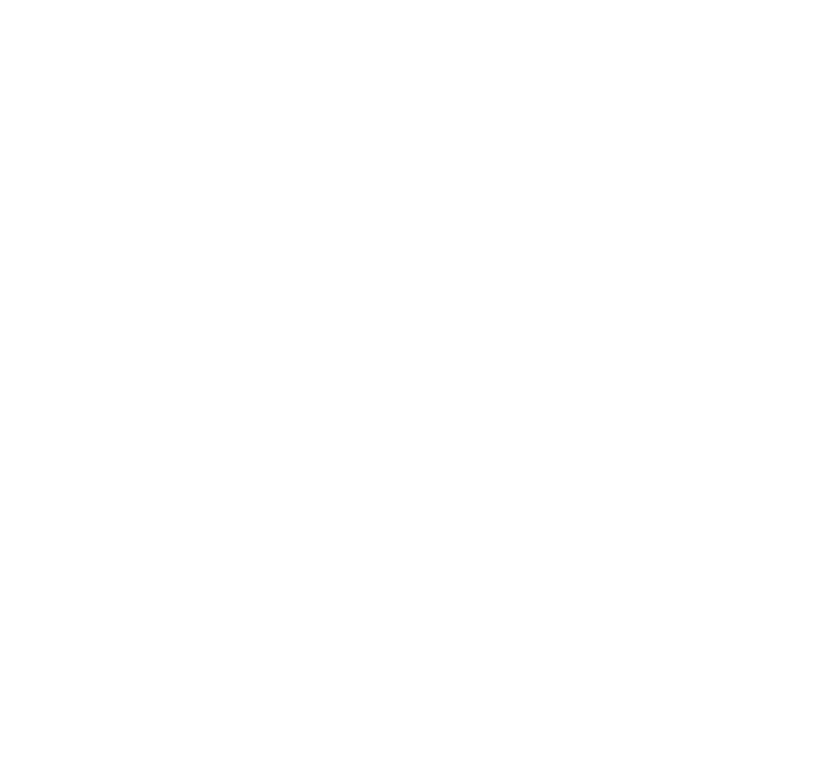
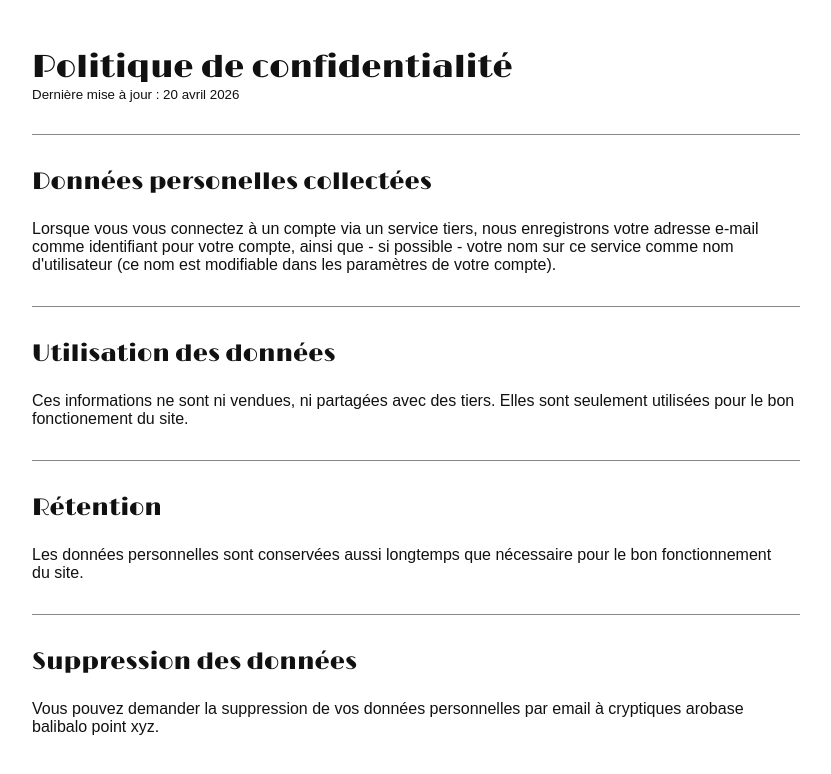
Before and after one commit to BaliBalo/cryptiques, a Nuxt app: page /politique-de-confidentialite in a window 1280 px wide. Before the commit this address had no page. Shown: the top 774 px of the page, without its empty margins (224-1055 px from the left). Built offline with nearby package versions, Linux system fonts and the light colour scheme; a web font is replaced by a local one.

Commit message:
First draft of privacy policy

```diff
--- /dev/null
+++ b/app/pages/politique-de-confidentialite.vue
@@ -0,0 +1,46 @@
+<script setup lang="ts">
+	definePageMeta({
+		title: 'Politique de confidentialité | Cryptiques',
+		htmlAttrs: { class: 'page-politique-de-confidentialite' },
+	});
+</script>
+
+<template>
+	<main>
+		<h1>Politique de confidentialité</h1>
+		<small>Dernière mise à jour : <time datetime="2026-04-20">20 avril 2026</time></small>
+		<hr>
+		<h2>Données personelles collectées</h2>
+		<p>Lorsque vous vous connectez à un compte via un service tiers, nous enregistrons votre adresse e-mail comme identifiant pour votre compte, ainsi que - si possible - votre nom sur ce service comme nom d'utilisateur (ce nom est modifiable dans les paramètres de votre compte).</p>
+		<hr>
+		<h2>Utilisation des données</h2>
+		<p>Ces informations ne sont ni vendues, ni partagées avec des tiers. Elles sont seulement utilisées pour le bon fonctionement du site.</p>
+		<hr>
+		<h2>Rétention</h2>
+		<p>Les données personnelles sont conservées aussi longtemps que nécessaire pour le bon fonctionnement du site.</p>
+		<hr>
+		<h2>Suppression des données</h2>
+		<p>Vous pouvez demander la suppression de vos données personnelles par email à cryptiques arobase balibalo point xyz.</p>
+	</main>
+</template>
+
+<style scoped>
+	main {
+		max-width: 800px;
+		margin: 0 auto;
+		padding: 48px 16px;
+	}
+	h1 {
+		margin-bottom: 0;
+	}
+	h1 + small {
+		display: block;
+		margin-block: 0 1rem;
+	}
+	hr {
+		margin: 2rem 0;
+		border: none;
+		border-top: 1px solid;
+		opacity: 0.5;
+	}
+</style>
```
